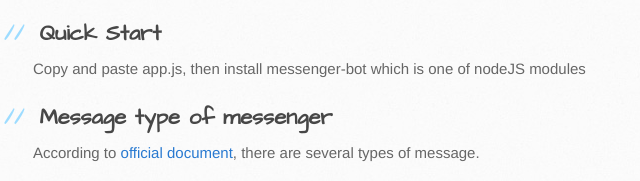
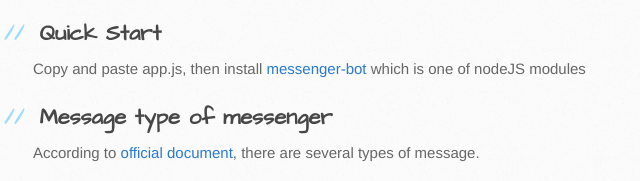
Before and after one commit to steven0129/steven-fb-bot, a website: page index.html in a window 1280 px wide. Shown: the part 749-930 px from the top of the page, 137-777 px from the left. Drawn offline with Linux system fonts and the light colour scheme.

Commit message:
Update index.html

```diff
--- a/index.html
+++ b/index.html
@@ -38,7 +38,7 @@
 <h2>
 <a id="quick-start" class="anchor" href="#quick-start" aria-hidden="true"><span aria-hidden="true" class="octicon octicon-link"></span></a>Quick Start</h2>
 
-<p>Copy and paste app.js, then install messenger-bot which is one of nodeJS modules</p>
+<p>Copy and paste app.js, then install <a href="https://github.com/remixz/messenger-bot">messenger-bot</a> which is one of nodeJS modules</p>
 
 <h2>
 <a id="message-type-of-messenger" class="anchor" href="#message-type-of-messenger" aria-hidden="true"><span aria-hidden="true" class="octicon octicon-link"></span></a>Message type of messenger</h2>
```
